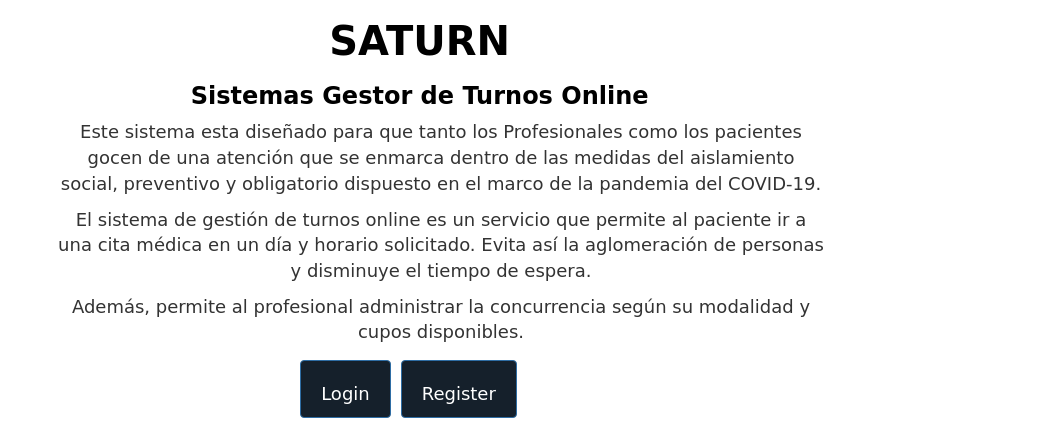
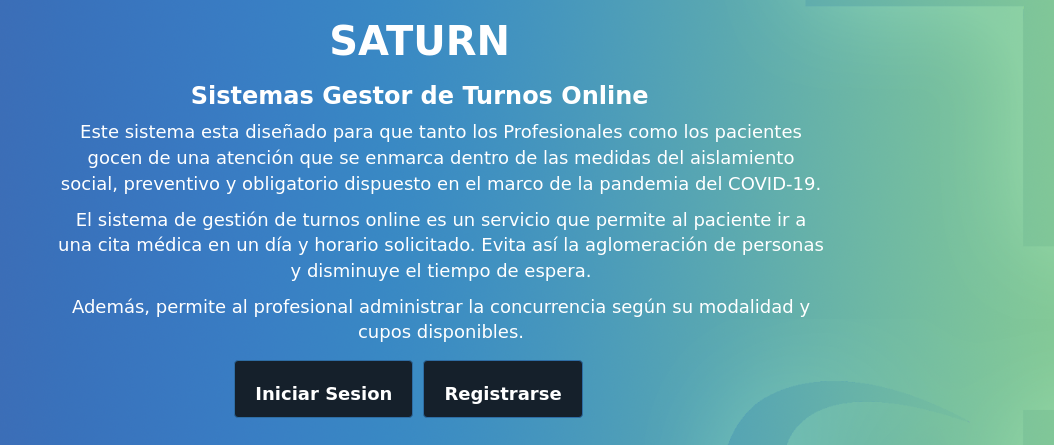
Before and after one commit to marianoGnlz/Saturn, a Django app: page / in a window 1280 px wide. Shown: the part 481-926 px from the top of the page, without its empty margins (199-1253 px from the left). Run offline with Django 3.2, Linux system fonts and the light colour scheme; some libraries are stand-ins or nearby versions; some web fonts are replaced.

Commit message:
dejando todo listo para el coqui xdxd

```diff
--- a/Saturn/turnos/static/css/my_styles.css
+++ b/Saturn/turnos/static/css/my_styles.css
@@ -9,7 +9,7 @@
 
 
 .title-admin {
-    margin-top: 8rem;
+    margin-top: 4rem;
     margin-bottom: 4rem;
     font-weight: 700;
     font-size: 2rem;
--- a/Saturn/turnos/templates/new_turn.html
+++ b/Saturn/turnos/templates/new_turn.html
@@ -2,7 +2,7 @@
 
 {% block content %}
 <div class="row turnos-bg no-gutters">
-	<div class="col-lg-4 col-md-7 col-sm-12 col-xs-12">
+	<div class="col-lg-4 col-md-12 col-sm-12 col-xs-12">
 		<div class="card-body-new">
 	        <h2 class="card-title text-center mt-3">Nuevo Turno</h2>
             <form method="POST" class="turnos-content mx-5 mx-xl-0 pl-xl-4">
--- a/Saturn/vistas/static/initial.css
+++ b/Saturn/vistas/static/initial.css
@@ -1,5 +1,14 @@
 * {
 	font-family: 'Baloo Tammudu 2', cursive;
+    color: #fff
+}
+
+body {
+    background-image: url(imagenes/fondo.png);
+    background-repeat: no-repeat;
+    background-size: cover;
+    background-position: center center;
+    background-attachment: fixed;
 }
 
 .container {
@@ -120,6 +129,7 @@
     font-size: 18px;
     margin-left: 10px;
     background-color: #15202b;
+    font-weight: 700;
 }
 
 .glyphicon-chevron-right:before {
--- a/Saturn/vistas/templates/initial.html
+++ b/Saturn/vistas/templates/initial.html
@@ -68,7 +68,7 @@
 		<p class="presentacion-p">Además, permite al profesional administrar la concurrencia según su modalidad y cupos disponibles.</p>
     </div>
     <div class="col-md-12 text-center-footer">
-        <a class="btn btn-primary btn-usuarios btn-initial" href="{% url 'login' %}">Login</a><a class="btn btn-primary btn-usuarios btn-initial" href="{% url 'register' %}">Register</a>
+        <a class="btn btn-primary btn-usuarios btn-initial" href="{% url 'login' %}">Iniciar Sesion</a><a class="btn btn-primary btn-usuarios btn-initial" href="{% url 'register' %}">Registrarse</a>
     </div>
 </div>
 
```
Also changed, not shown: Saturn/Saturn/settings/base.py (+5 -5 lines), Saturn/vistas/static/stylesVistas.css (+18 -4 lines).
